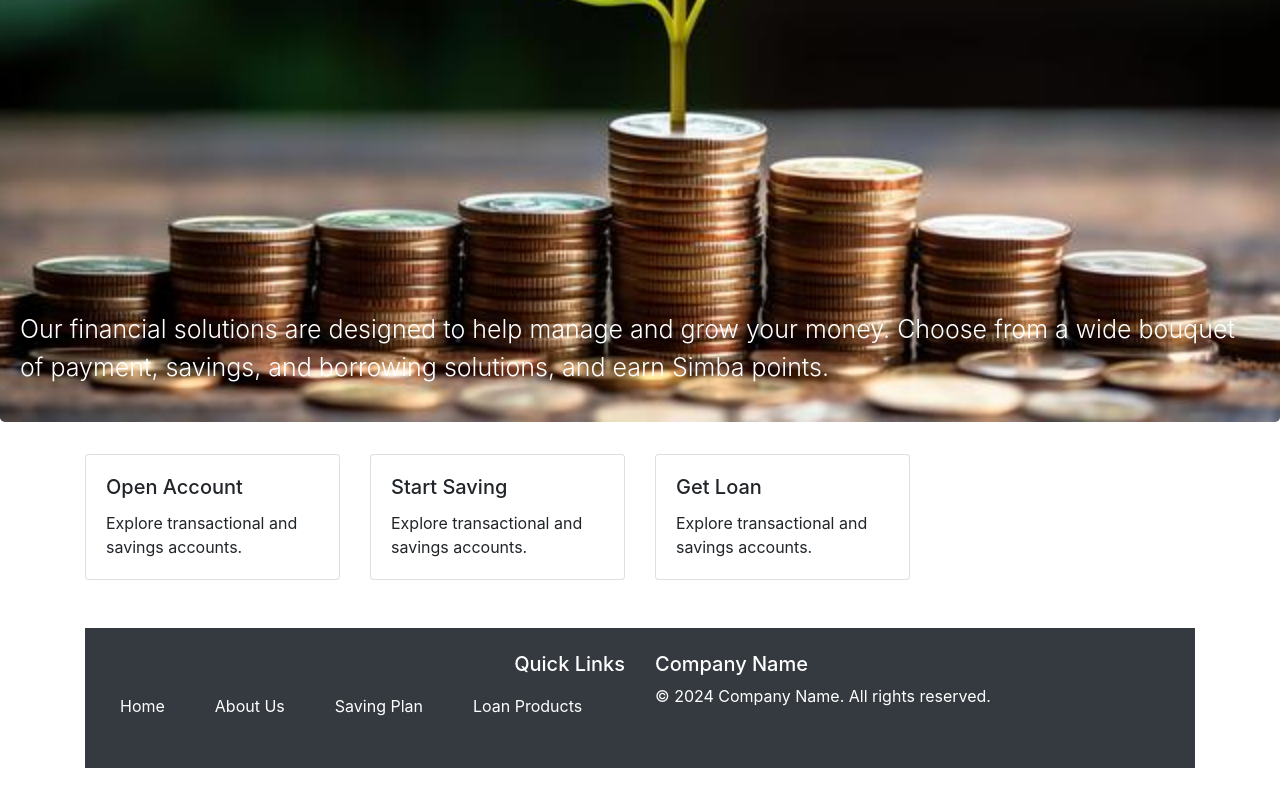
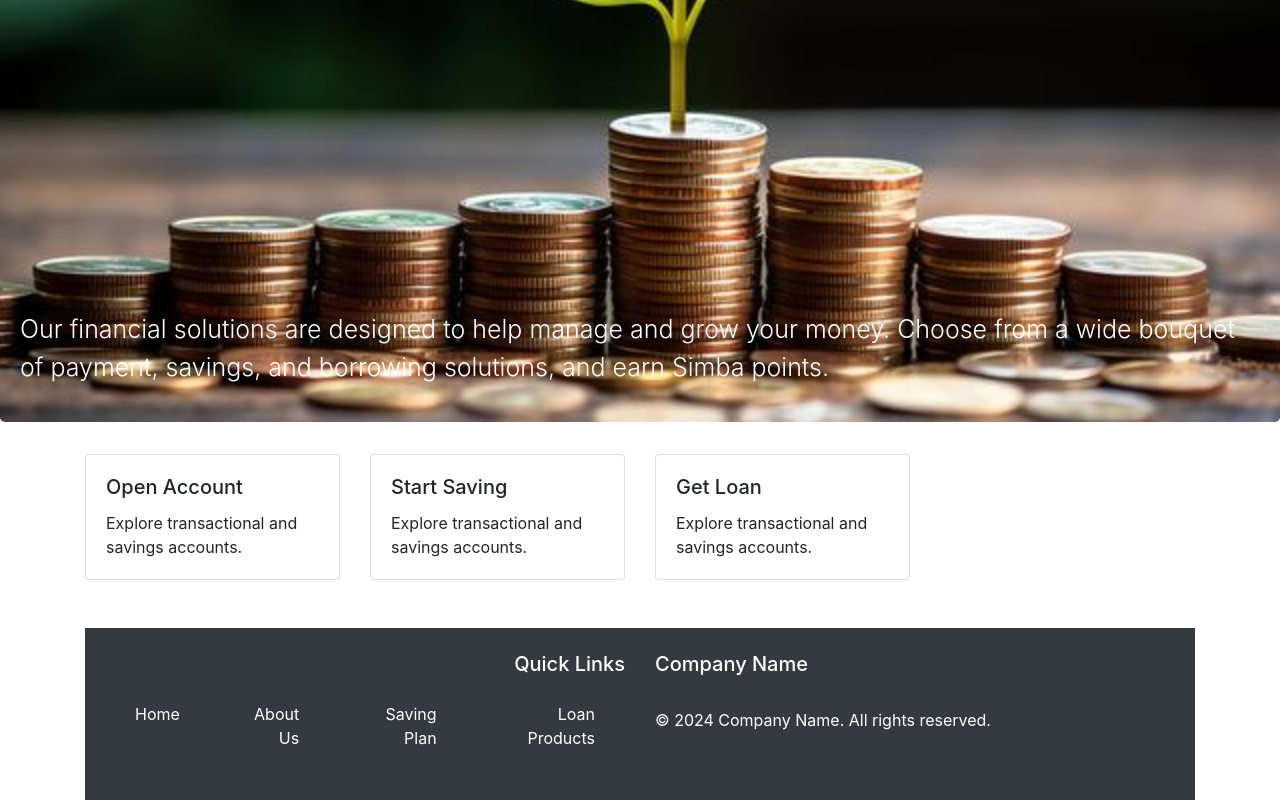
Before and after one commit to Stickywest/billways, a plain HTML site: page index.html in a window 1280 px wide. Shown: the part 378-1178 px from the top of the page. Before the commit the page ends 1146 px from the top, so only its background shows below. Drawn offline with nearby package versions, Linux system fonts and the light colour scheme.

Commit message:
Update index.html

```diff
--- a/index.html
+++ b/index.html
@@ -65,8 +65,55 @@
             margin-bottom: 10px;
             white-space: normal;
         }
-        footer{width:100%;
-        }
+        footer {
+    width: 100%;
+    background-color: #333; /* Example background color */
+    color: white; /* Example text color */
+}
+
+footer .container {
+    max-width: 100%; /* Make sure container takes full width */
+}
+
+footer .row {
+    margin: 0;
+}
+
+footer h5 {
+    margin-bottom: 1rem;
+}
+
+footer ul {
+    padding-left: 0;
+}
+
+footer ul li {
+    list-style: none;
+}
+
+footer a {
+    color: white;
+    text-decoration: none;
+}
+
+footer a:hover {
+    text-decoration: underline;
+}
+
+footer p {
+    margin: 0;
+    padding-top: 1rem;
+}
+
+@media (max-width: 767.98px) {
+    /* Adjustments for mobile devices */
+    .text-md-right {
+        text-align: left !important;
+    }
+    footer .col-md-6 {
+        margin-bottom: 1rem;
+    }
+}
         }
 
         /* Add your custom styles here */
@@ -139,10 +186,9 @@
             <!-- Add other service cards here -->
         </div>
     </div>
-     <footer class="bg-dark text-white mt-5">
+   <footer class="bg-dark text-white mt-5">
         <div class="container py-4">
             <div class="row">
-
                 <div class="col-md-6 text-md-right">
                     <h5>Quick Links</h5>
                     <ul class="list-unstyled">
@@ -160,6 +206,7 @@
         </div>
     </footer>
 
+
     <!-- Include Bootstrap JS (at the end of the body) -->
     <script src="https://code.jquery.com/jquery-3.5.1.slim.min.js"></script>
     <script src="https://cdn.jsdelivr.net/npm/@popperjs/core@2.11.6/dist/umd/popper.min.js"></script>
```
